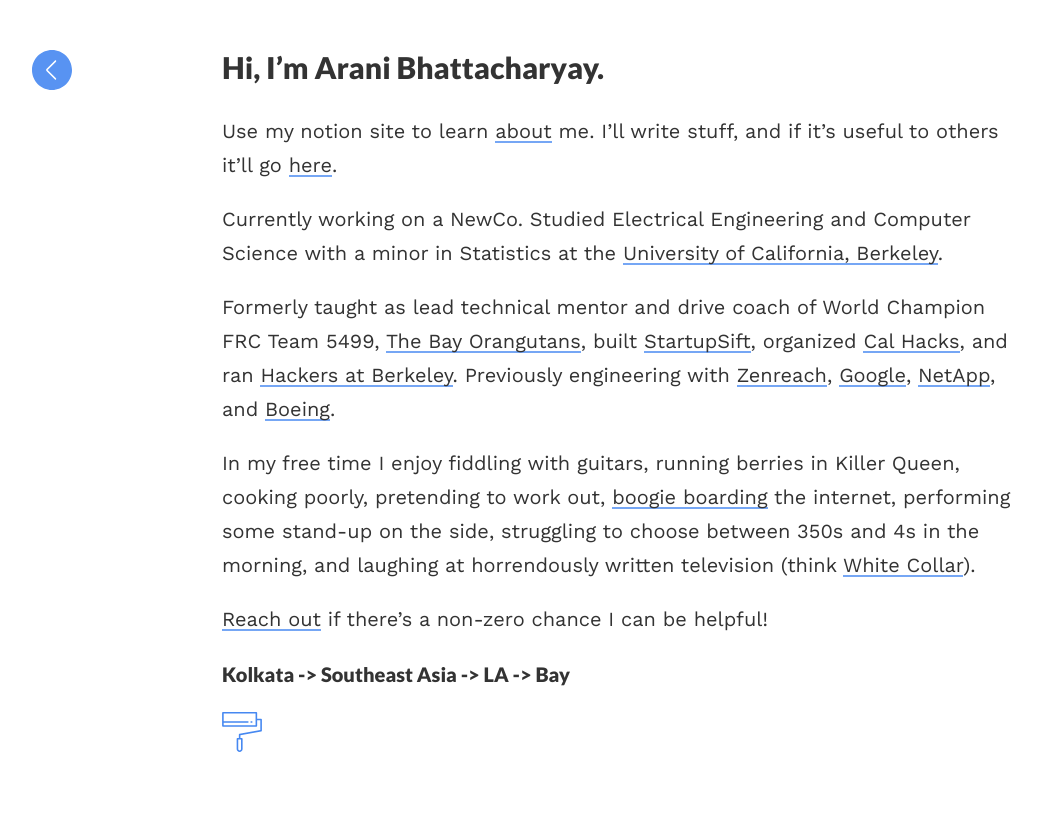
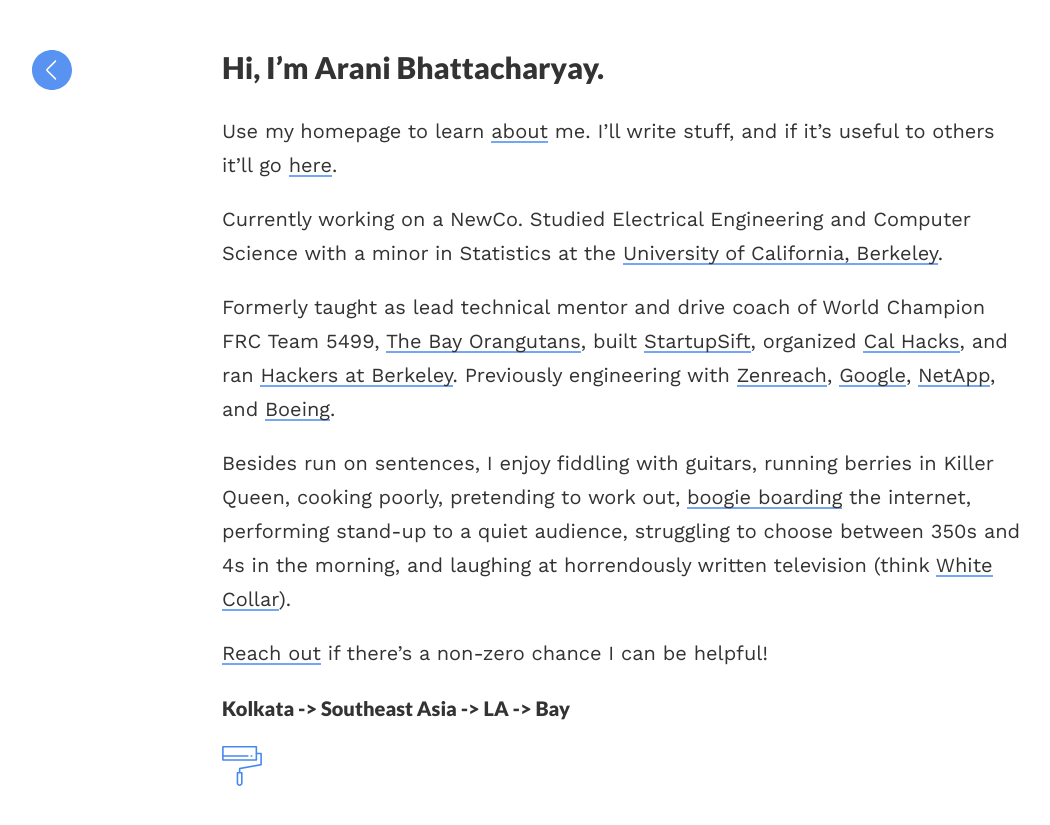
Before and after one commit to aranibatta/aranibatta.github.io, a Jekyll site: the page built from index.md, in a window 1280 px wide. Shown: the top 825 px of the page, without its empty margins (18-1068 px from the left). Built offline with Jekyll 4.4.1, drawn with Linux system fonts in a browser that asks for light colours; our own code applies the rules of GitHub Pages for plain Markdown files.

Commit message:
Update index.md

```diff
--- a/index.md
+++ b/index.md
@@ -5,13 +5,13 @@
 Hi, I'm arani bhattacharyay.
 ------
 
-Use my notion site to learn [about](http://personal.aranibatta.com) me. I'll write stuff, and if it's useful to others it'll go [here](http://blog.bhattacharyay.com).
+Use my homepage to learn [about](http://personal.aranibatta.com) me. I'll write stuff, and if it's useful to others it'll go [here](http://pursuitofpostivism.com).
 
 Currently working on a NewCo. Studied Electrical Engineering and Computer Science with a minor in Statistics at the [University of California, Berkeley](http://berkeley.edu).
 
 Formerly taught as lead technical mentor and drive coach of World Champion FRC Team 5499, [The Bay Orangutans](https://www.thebluealliance.com/team/5499/history), built [StartupSift](https://www.producthunt.com/posts/startupsift), organized [Cal Hacks](http://calhacks.io/), and ran [Hackers at Berkeley](https://hackersatberkeley.com). Previously engineering with [Zenreach](http://zenreach.com), [Google](http://google.com), [NetApp](http://netapp.com), and [Boeing](http://boeing.com).
 
-In my free time I enjoy fiddling with guitars, running berries in Killer Queen, cooking poorly, pretending to work out, [boogie boarding](https://getpocket.com/@aranibatta) the internet, performing some stand-up on the side, struggling to choose between 350s and 4s in the morning, and laughing at horrendously written television (think [White Collar](http://www.imdb.com/title/tt1358522/)).
+Besides run on sentences, I enjoy fiddling with guitars, running berries in Killer Queen, cooking poorly, pretending to work out, [boogie boarding](https://getpocket.com/@aranibatta) the internet, performing stand-up to a quiet audience, struggling to choose between 350s and 4s in the morning, and laughing at horrendously written television (think [White Collar](http://www.imdb.com/title/tt1358522/)).
 
 [Reach out](https://t.me/aranibatta) if there's a non-zero chance I can be helpful!
 
```
